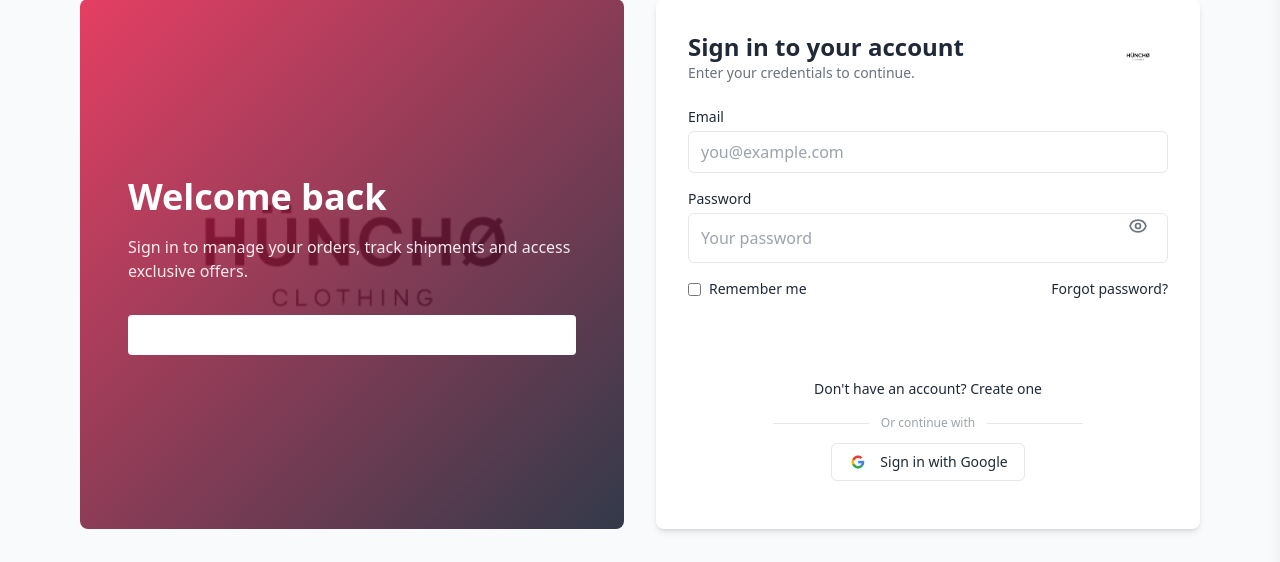
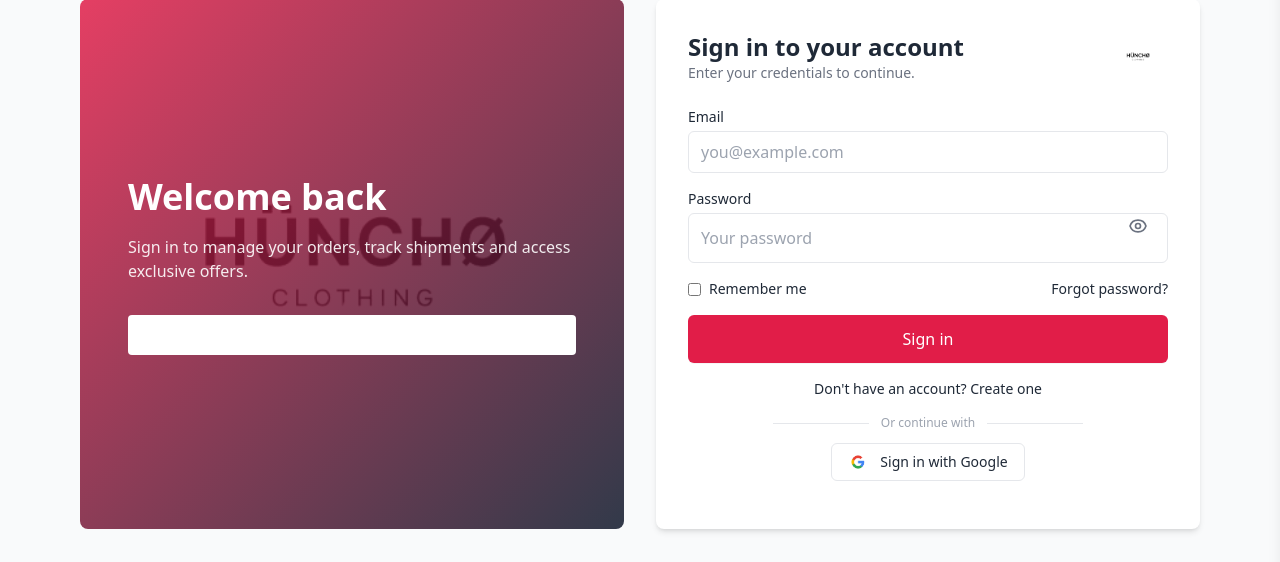
Before and after one commit to bquaye06/huncho_clothing_fullstack, a Flask app: page /auth/login in a window 1280 px wide. Shown: the part 109-671 px from the top of the page. Run offline with Flask 3, Linux system fonts and the light colour scheme; parts of the project's set-up code (start-up, migrations or seed data) failed here and were passed over; some libraries are stand-ins or nearby versions.

Commit message:
updated css

```diff
--- a/app/templates/login.html
+++ b/app/templates/login.html
@@ -2,6 +2,24 @@
 {% block title %}Sign in | HunchØ.clothing{% endblock %}
 
 {% block content %}
+
+<!-- Defensive fixes for submit button visibility (some external CSS may set buttons transparent) -->
+<style>
+  /* Ensure the primary submit button is always visible */
+  #loginForm button[type="submit"] {
+    opacity: 1 !important;
+    background-color: #E11D48 !important; /* primary */
+    color: #ffffff !important;
+    border: none !important;
+    box-shadow: 0 1px 0 rgba(0,0,0,0.04) !important;
+    z-index: 2 !important;
+  }
+  /* Make sure hover state is consistent */
+  #loginForm button[type="submit"]:hover {
+    background-color: #dc163f !important; /* slightly darker */
+    opacity: 1 !important;
+  }
+</style>
 
 <!-- Modern split sign-in layout inspired by reference -->
 <div class="w-full max-w-6xl bg-transparent rounded-lg p-4">
```
